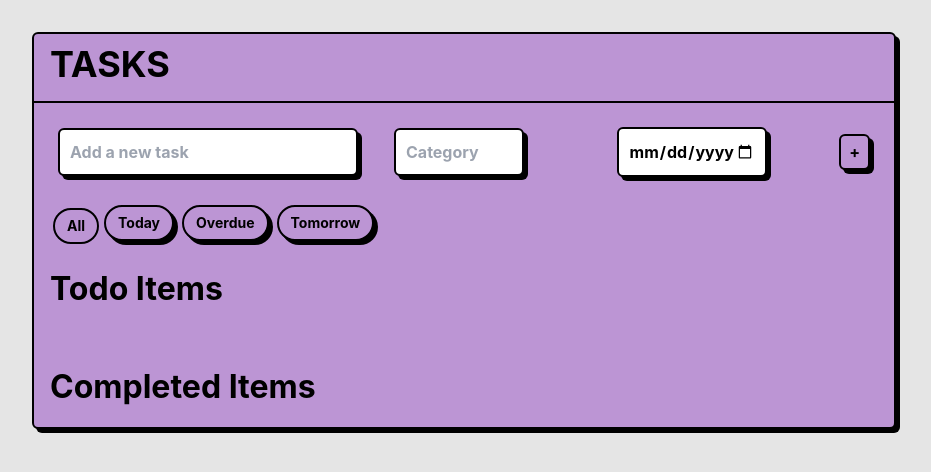
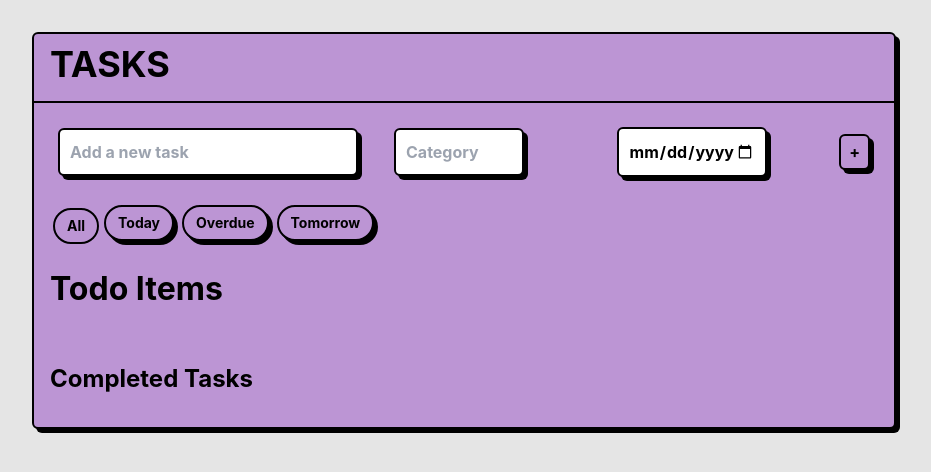
Before and after one commit to ehoffman66/todo, a React (Create React App) app: page / in a window 1280 px wide. Shown: the top 472 px of the page, without its empty margins (176-1107 px from the left). Built offline with nearby package versions, Linux system fonts and the light colour scheme.

Commit message:
Make sure that completed are not showing when a user clicks a date badge

```diff
--- a/src/components/App.js
+++ b/src/components/App.js
@@ -103,7 +103,7 @@ function App() {
                dueDate.getMonth() === today.getMonth() &&
                dueDate.getDate() === today.getDate();
          case 'Overdue':
-            return dueDate < today;
+            return dueDate < today && !todo.completed;
          case 'Tomorrow':
             return dueDate.getFullYear() === tomorrow.getFullYear() &&
                dueDate.getMonth() === tomorrow.getMonth() &&
@@ -206,8 +206,13 @@ function App() {
 
                   <div>
                   <div style={{ marginTop: '50px' }}>
-                     <h2 style={{ fontSize: '2em' }}>Completed Items</h2>
-                     {completedTodos.filter(isTodoVisible).map((todo) => (
+                     {!(selectedBadge === 'Today' || selectedBadge === 'Overdue' || selectedBadge === 'Tomorrow') && (
+                        <h2 className="text-2xl font-bold mb-4">Completed Tasks</h2>
+                     )}
+                     {completedTodos.filter(isTodoVisible).map((todo) =>
+                        (todo.completed && (selectedBadge === 'Today' || selectedBadge === 'Overdue' || selectedBadge === 'Tomorrow'))
+                           ? null
+                           : (
                               <div
                                  key={todo.id} // Use the unique id as a key
                                  className={`flex items-start justify-between ${todo.completed ? 'line-through' : ''}`}
@@ -232,7 +237,8 @@ function App() {
                                     <FaTrash />
                                  </Button>
                               </div>
-                     ))}
+                           )
+                     )}
                   </div>
                   </div>
                </div>
```
Lines whose indentation alone changed are shown as unchanged.
